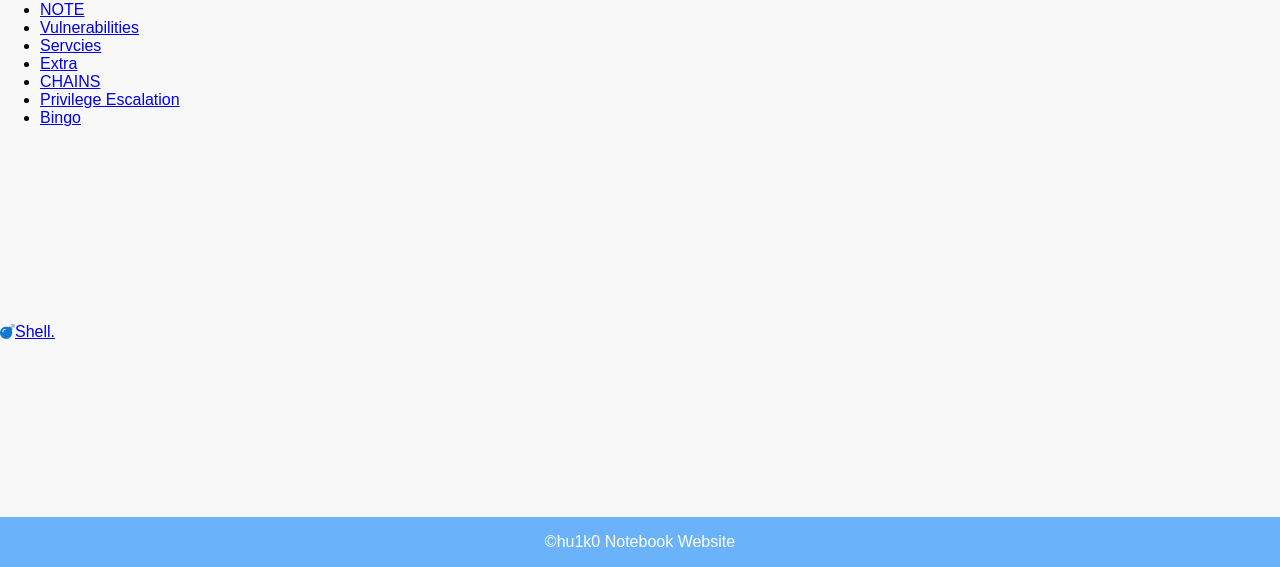
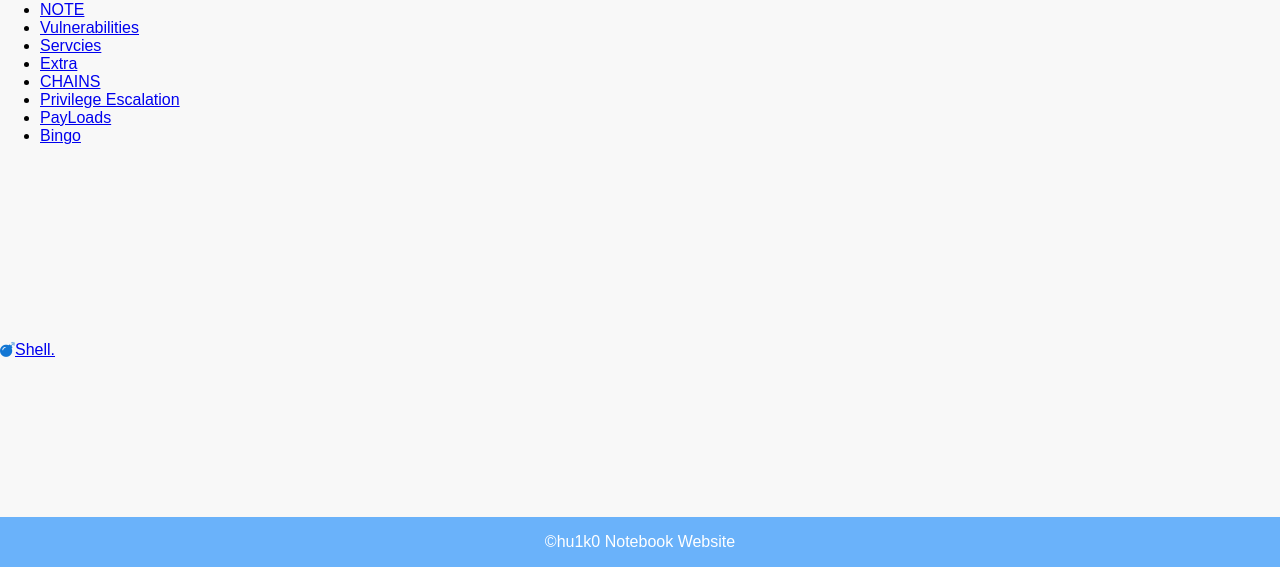
Before and after one commit to hu1k00/Notebook, a plain HTML site: page index.html in a window 1280 px wide. Shown: the part 233-800 px from the top of the page. Drawn offline with Linux system fonts and the light colour scheme.

Commit message:
Update index.html

```diff
--- a/index.html
+++ b/index.html
@@ -28,6 +28,7 @@
         <li><a href="extra/extra.html">Extra</a></li>
         <li><a href="Chains/chains.html">CHAINS</a></li>
         <li><a href="Privilege_Escalation/priv.html">Privilege Escalation</a></li>
+        <li><a href="payloads.html">PayLoads</a></li>
         <li><a href="Bingo/Bingo.html">Bingo</a></li>
 
     </ul>
```
